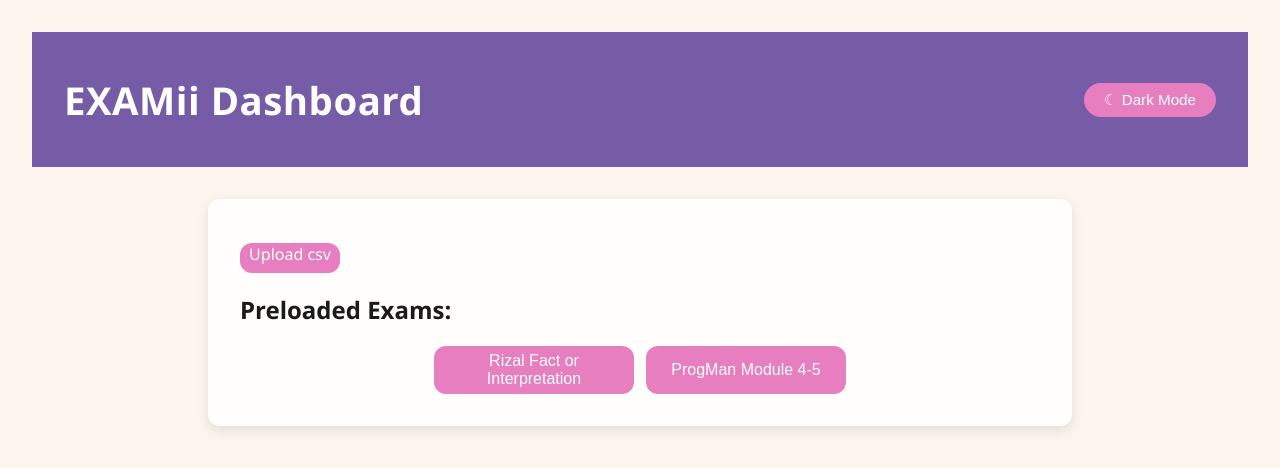
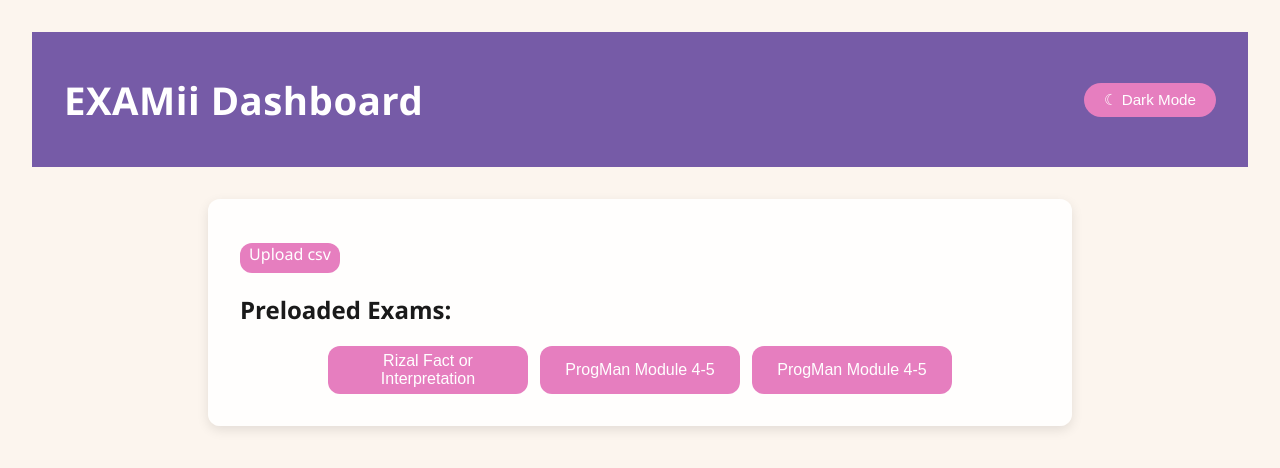
Before and after one commit to AB0-0/EXAMii, a React (Create React App) app: page / in a window 1280 px wide. Shown: the top 468 px of the page. Built offline with nearby package versions, Linux system fonts and the light colour scheme.

Commit message:
Update Dashboard.js

```diff
--- a/src/Dashboard.js
+++ b/src/Dashboard.js
@@ -37,6 +37,7 @@ function Dashboard() {
                 <div className='preload-btn'>
                     <button onClick={()=> preloadExam('rizal_F_or_I.csv')}>Rizal Fact or Interpretation</button>
                     <button onClick={()=> preloadExam('progman_m4-5.csv')}>ProgMan Module 4-5</button>
+                    <button onClick={()=> preloadExam('progman_m4-5.csv')}>ProgMan Module 4-5</button>
                 </div>
             </div>
         </div>
```
